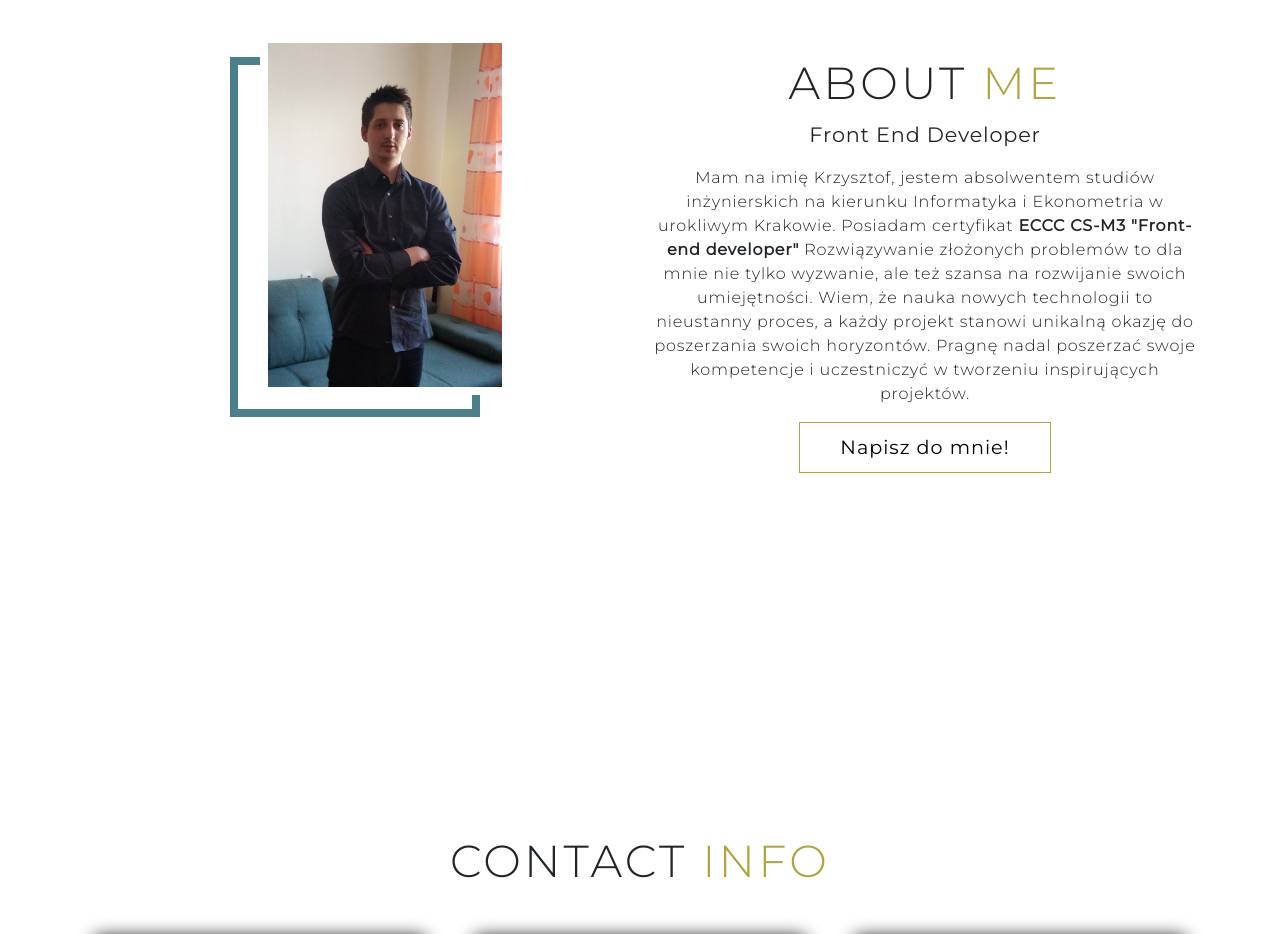
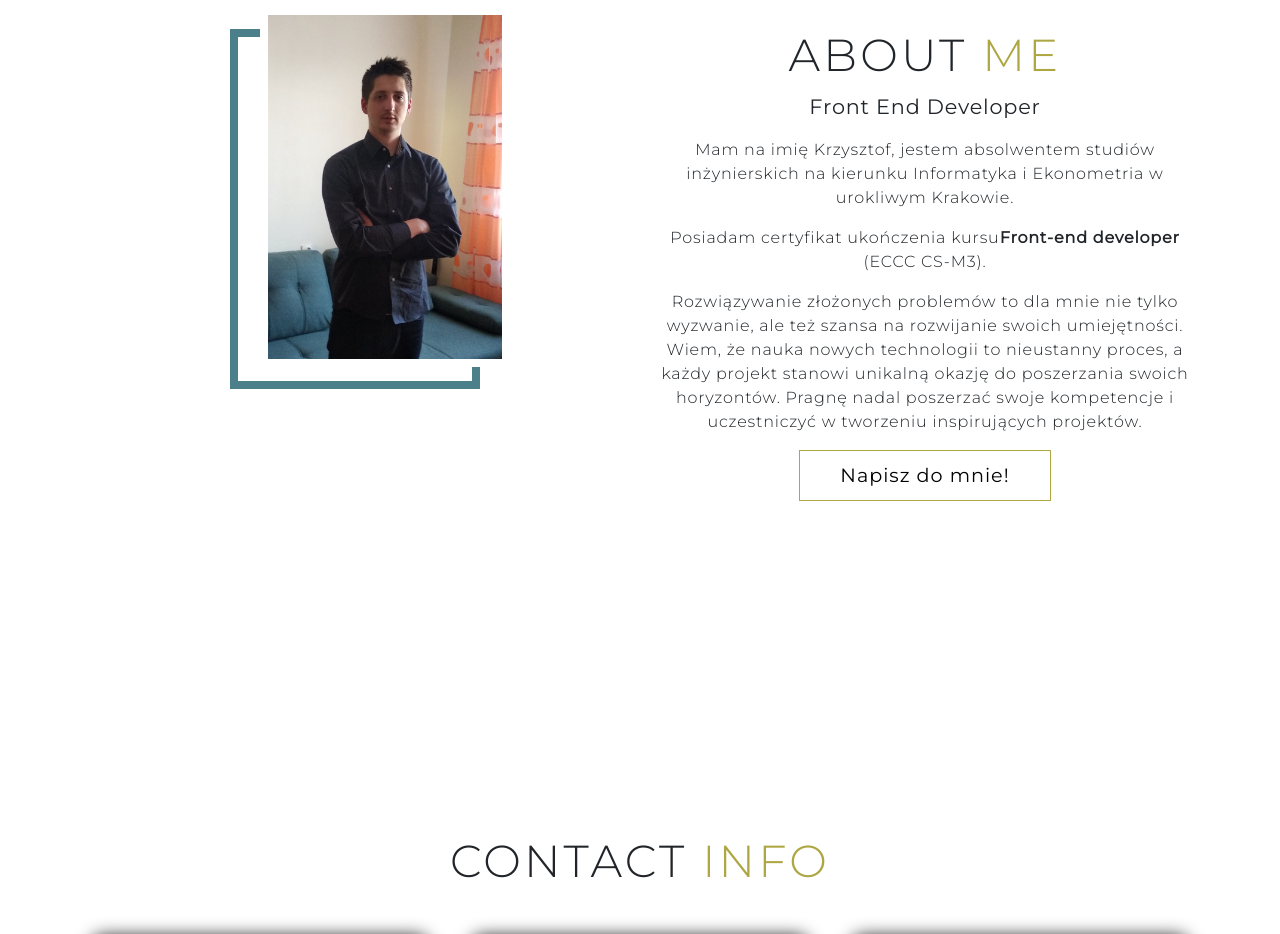
Before and after one commit to krzychu7346/Portfolio, a plain HTML site: page index.html in a window 1280 px wide. Shown: the part 3620-4554 px from the top of the page. Drawn offline with nearby package versions, Linux system fonts and the light colour scheme.

Commit message:
Update index.html

```diff
--- a/index.html
+++ b/index.html
@@ -278,8 +278,9 @@
                     <div class="boxtext">
                         <h2 class="section-title ">About <span class="span-text-color">me</span></h2>
                         <p class="sectionp">Front End Developer<br></p>
-                        <p> Mam na imię Krzysztof, jestem absolwentem studiów inżynierskich na kierunku Informatyka i Ekonometria w urokliwym Krakowie.
-                            Posiadam certyfikat <span class="my-text">ECCC CS-M3 "Front-end developer"</span> Rozwiązywanie złożonych problemów to dla mnie nie tylko wyzwanie, ale też szansa na rozwijanie swoich umiejętności.
+                        <p> Mam na imię Krzysztof, jestem absolwentem studiów inżynierskich na kierunku Informatyka i Ekonometria w urokliwym Krakowie.</p>
+                           <p>   Posiadam certyfikat ukończenia kursu<span class="my-text">Front-end developer</span> (ECCC CS-M3).   </p>
+                            <p>  Rozwiązywanie złożonych problemów to dla mnie nie tylko wyzwanie, ale też szansa na rozwijanie swoich umiejętności.
                             Wiem, że nauka nowych technologii to nieustanny proces, a każdy projekt stanowi unikalną okazję do poszerzania swoich horyzontów.
                             Pragnę nadal poszerzać swoje kompetencje i uczestniczyć w tworzeniu inspirujących projektów.
                         </p>
```
